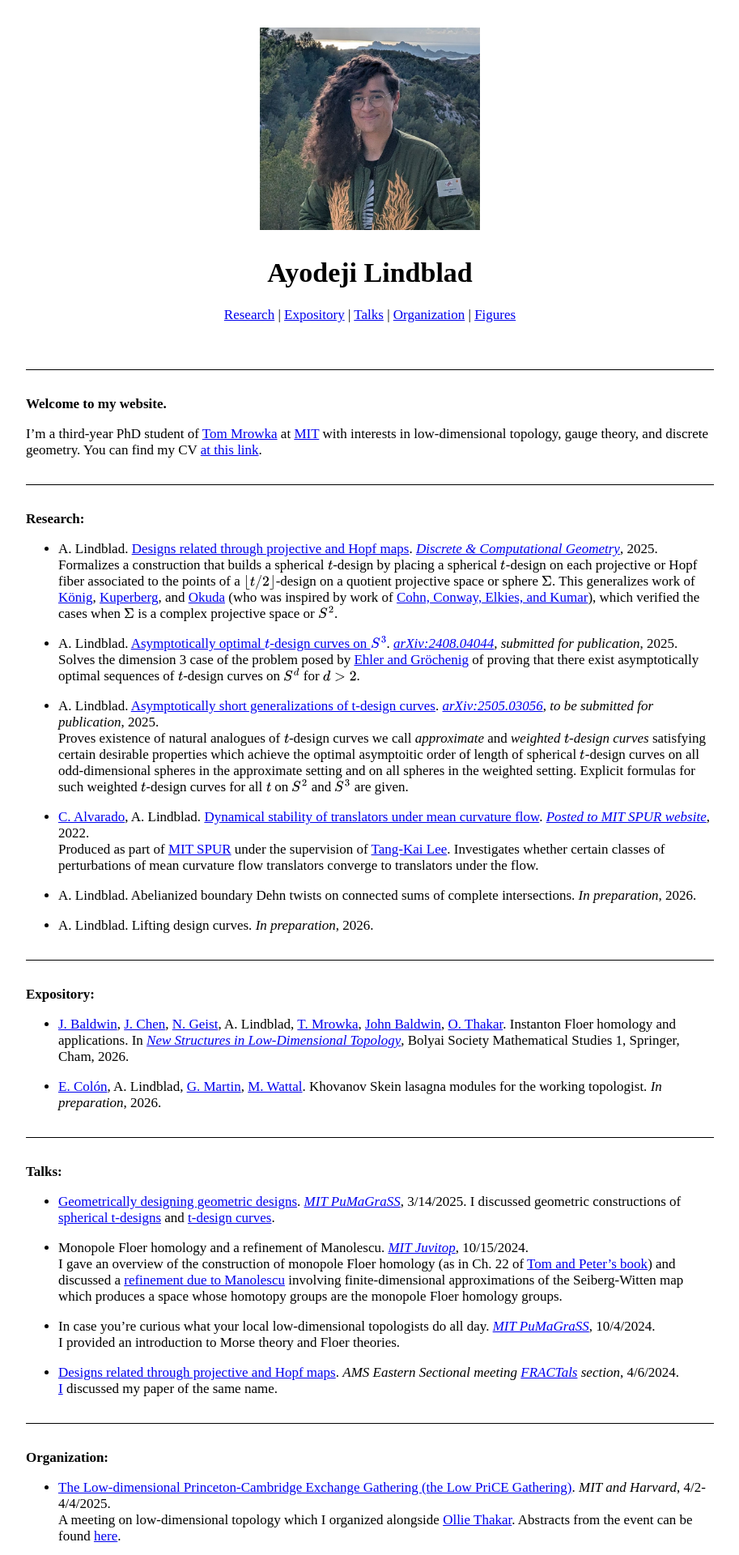
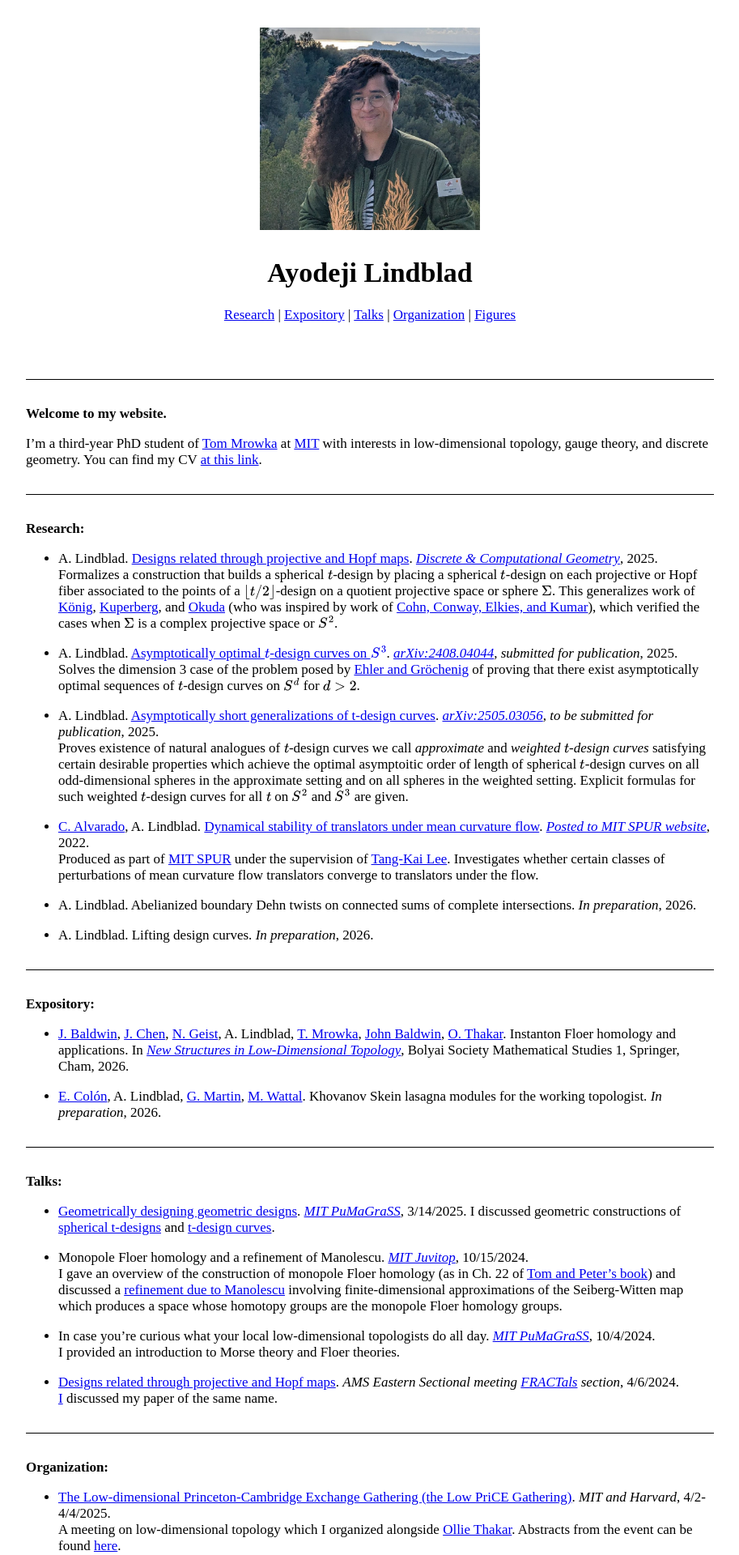
Before and after one commit to AyodejiLindblad/AyodejiLindblad.github.io, a Jekyll site: the page built from index.md, in a window 1280 px wide. Shown: the top 1920 px of the page at 81% size, without its empty margins (183-1096 px from the left). Built offline with Jekyll 4.4.1, drawn with Linux system fonts in a browser that asks for light colours; some web fonts are replaced.

```diff
--- a/index.md
+++ b/index.md
@@ -21,7 +21,7 @@ layout: default
   <a href="#figures">Figures</a>
 </p>
 
-<div style="height: 0.5rem;"></div>
+<br>
 
 ---
 
```
